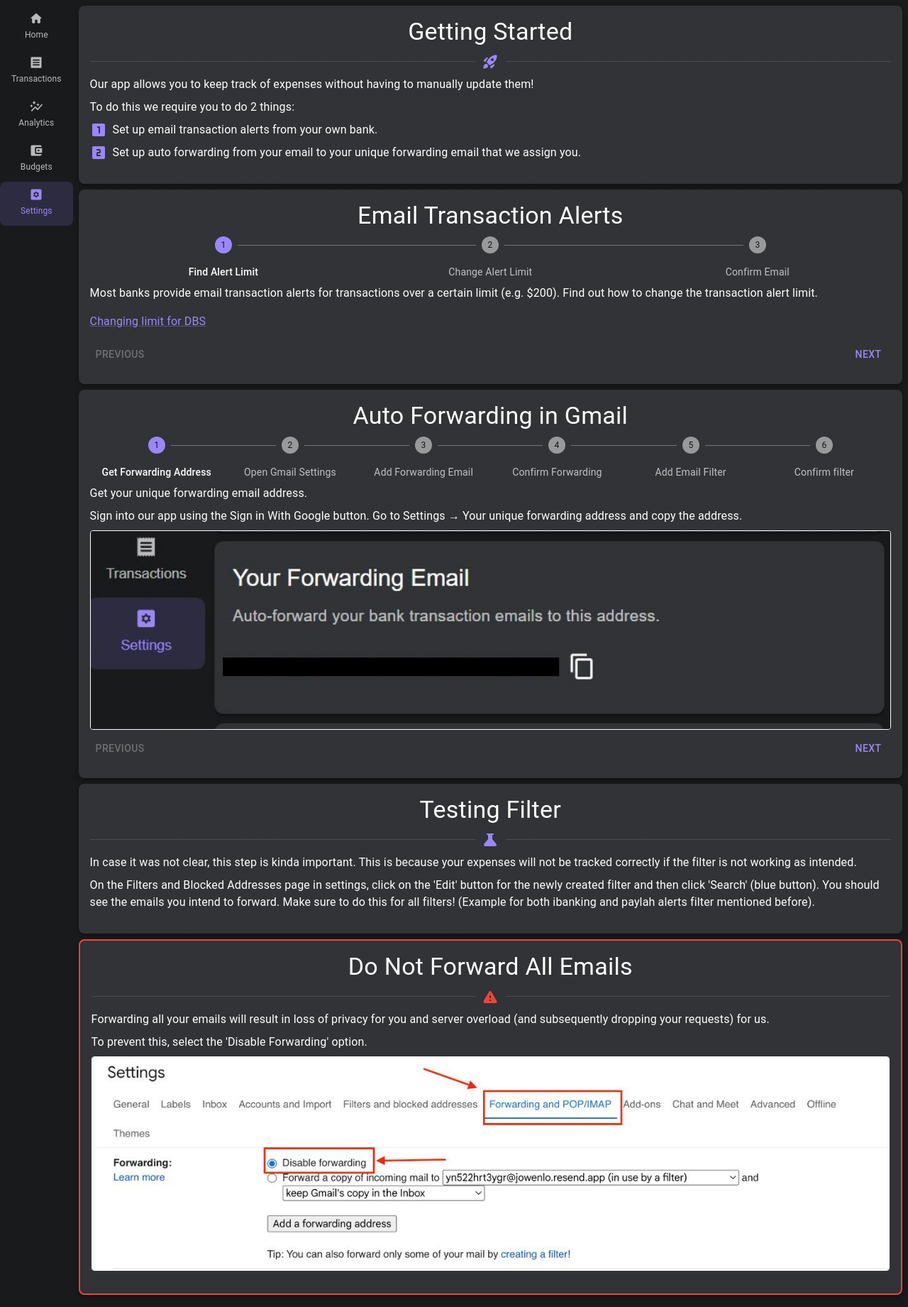
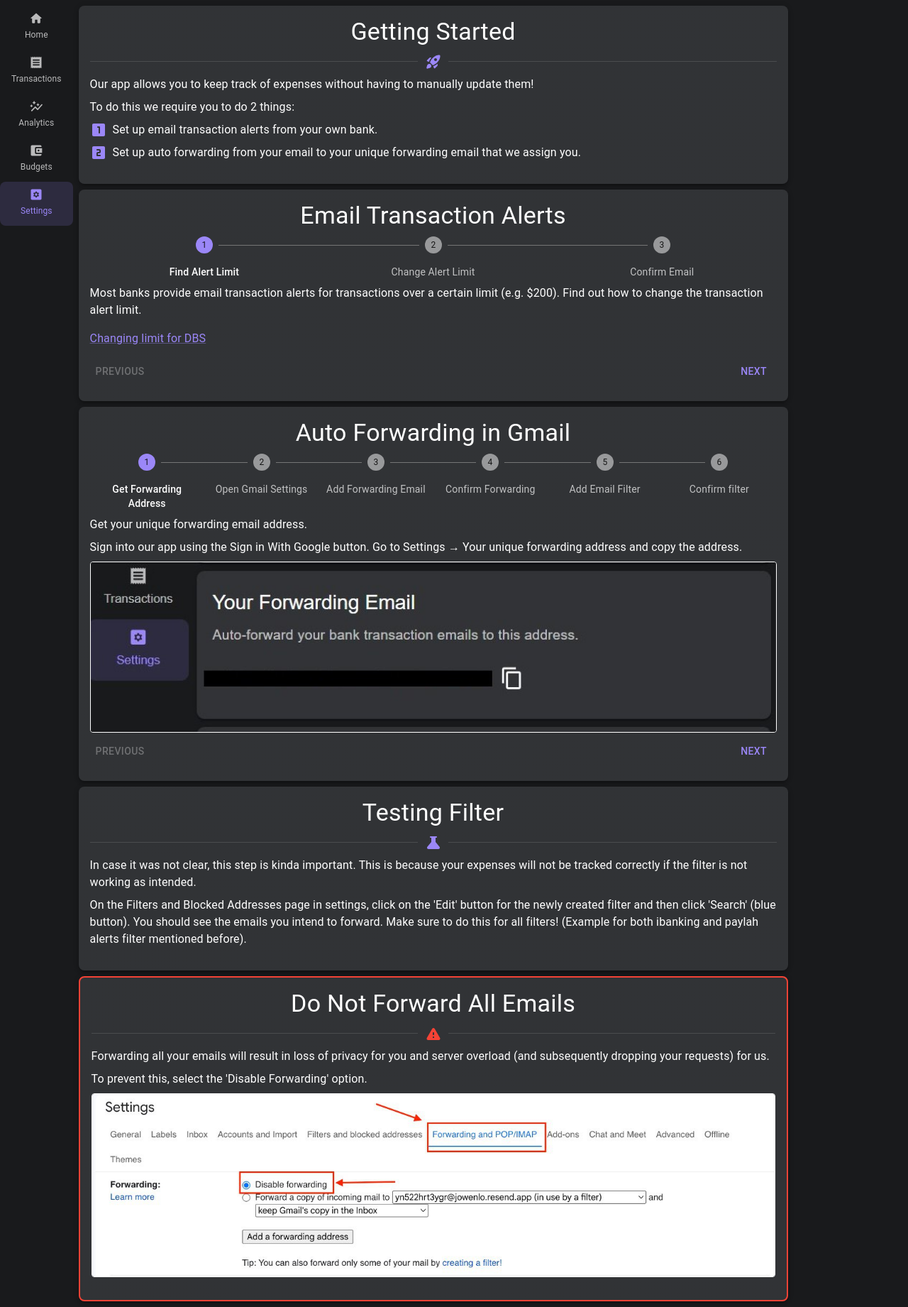
Before and after one commit to mukund1403/expenses_app, a Next.js app in the folder frontend/: page /settings/get_started in a window 1280 px wide. Shown: the whole page at 71% size. Built offline with nearby package versions, Linux system fonts and the light colour scheme; what @mui/material-nextjs would draw is missing.

Commit message:
Add maxWidth to GetStarted cards

```diff
--- a/frontend/components/settings/GetStarted/IntroCard.tsx
+++ b/frontend/components/settings/GetStarted/IntroCard.tsx
@@ -13,6 +13,7 @@ export function IntroCard() {
   return (
     <Card
       sx={{
+        maxWidth: '1000px',
         borderRadius: '0.5rem',
         backgroundColor: 'background.paper',
         margin: '0.5rem',
--- a/frontend/components/settings/GetStarted/StepCard.tsx
+++ b/frontend/components/settings/GetStarted/StepCard.tsx
@@ -124,6 +124,7 @@ export default function StepCard({ content }: { content: StepContentType }) {
   return (
     <Card
       sx={{
+        maxWidth: '1000px',
         borderRadius: '0.5rem',
         backgroundColor: 'background.paper',
         margin: '0.5rem',
--- a/frontend/components/settings/GetStarted/TestingFilterCard.tsx
+++ b/frontend/components/settings/GetStarted/TestingFilterCard.tsx
@@ -7,6 +7,7 @@ export function TestingFilterCard() {
   return (
     <Card
       sx={{
+        maxWidth: '1000px',
         borderRadius: '0.5rem',
         backgroundColor: 'background.paper',
         margin: '0.5rem',
--- a/frontend/components/settings/GetStarted/WarningCard.tsx
+++ b/frontend/components/settings/GetStarted/WarningCard.tsx
@@ -7,6 +7,7 @@ export function WarningCard() {
   return (
     <Card
       sx={{
+        maxWidth: '1000px',
         borderRadius: '0.5rem',
         borderWidth: '2px',
         borderColor: 'error.main',
--- a/frontend/contents/get_started.json
+++ b/frontend/contents/get_started.json
@@ -45,11 +45,7 @@
           "Since the transaction limit is set to $0, you may receive a large volume of emails.",
           "We recommend creating a rule to move transaction alert emails into a separate folder.",
           "After setting up forwarding and filters, you may choose 'Archive Gmail’s copy' or 'Delete Gmail’s copy' (not recommended)."
-        ],
-        "image": {
-          "alt": "Archive or delete Gmail copy",
-          "src": "frontend/public/gmail_email_options.png"
-        }
+        ]
       }
     ]
   },
```
